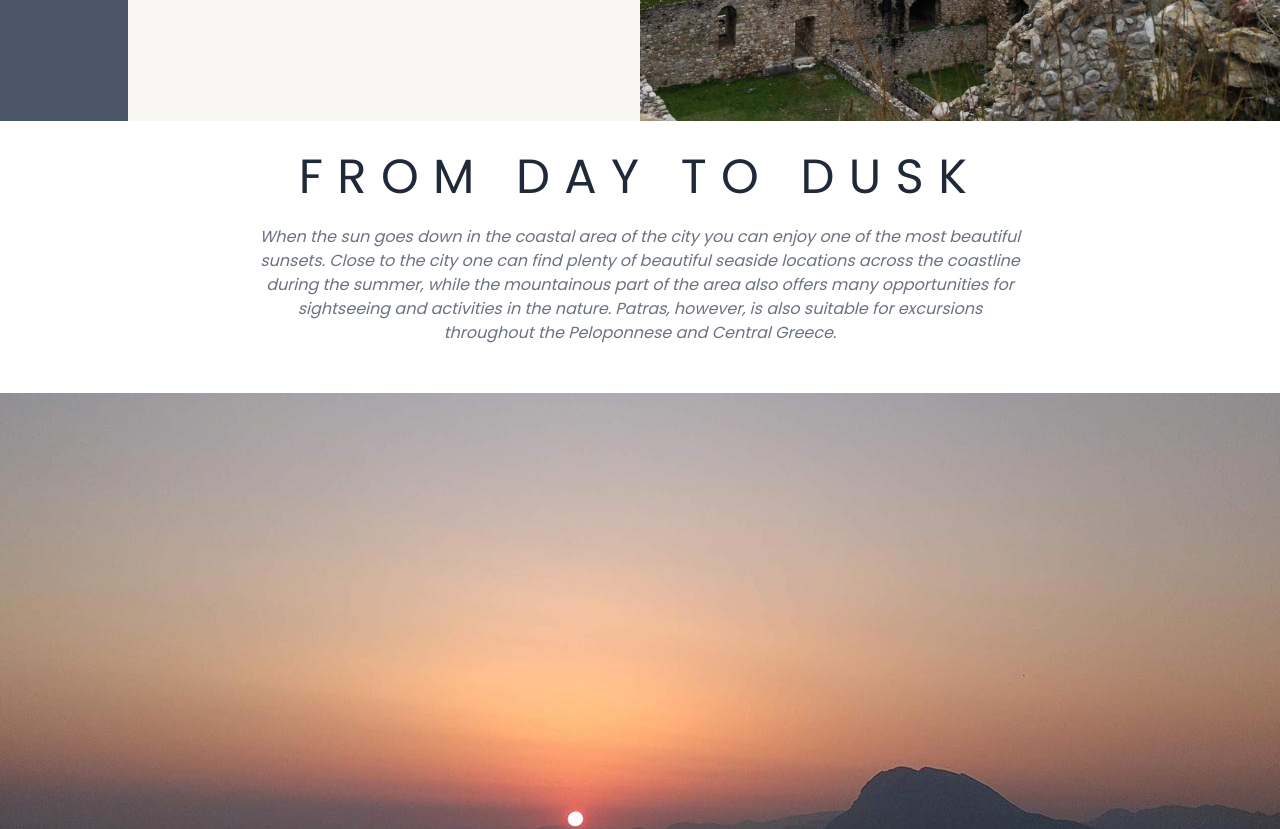
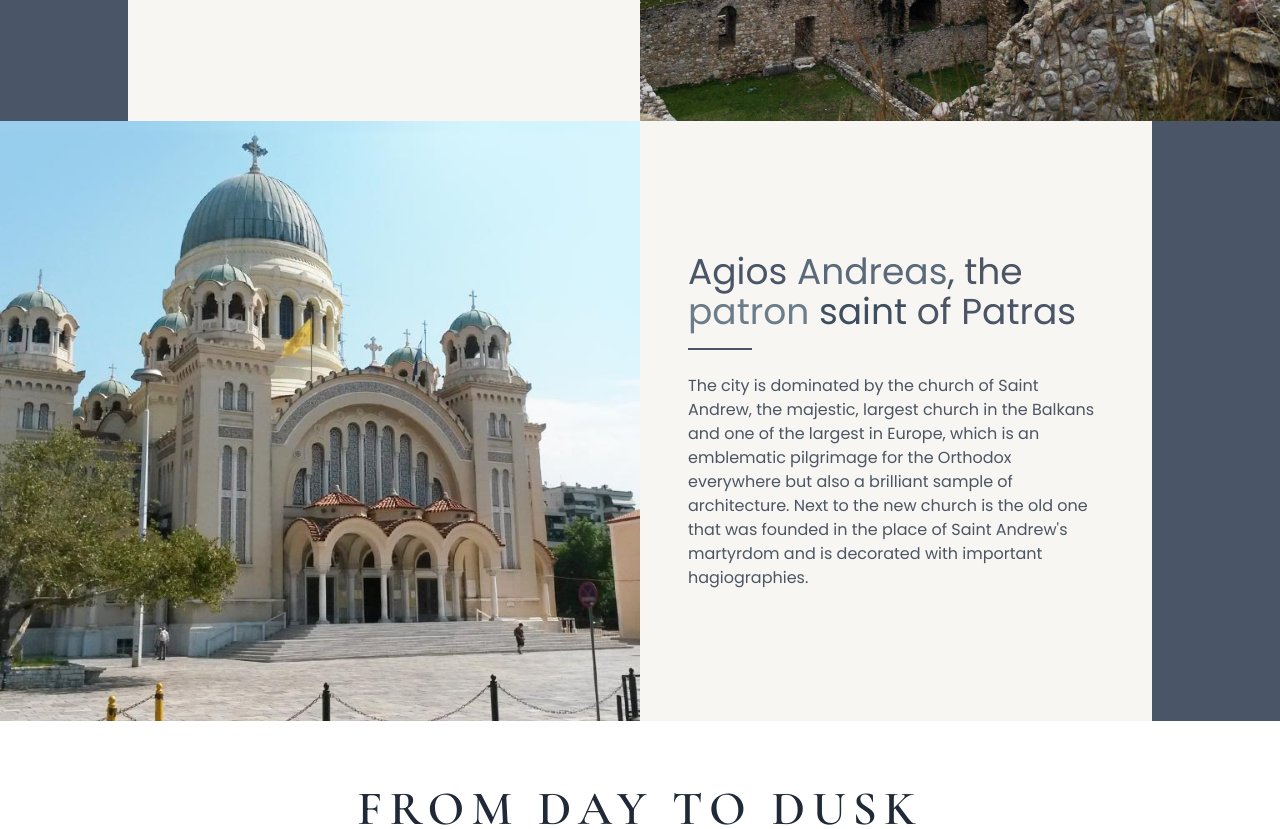
Before and after one commit to gkarabayas/SeaviewApartment-Rentals-Website, a React (Vite) app: page / in a window 1280 px wide. Shown: the part 8220-9049 px from the top of the page. Built offline with nearby package versions, Linux system fonts and the light colour scheme; a web font is replaced by a local one.

Commit message:
added agios andreas  section

```diff
--- a/src/components/PatrasExplore.tsx
+++ b/src/components/PatrasExplore.tsx
@@ -8,7 +8,7 @@ export function PatrasExplore() {
             {/* Section 1: Patras Greece - Full Width Hero with Bridge */}
             <section className="bg-white pt-8">
                 <div className="text-center max-w-4xl mx-auto px-4 mb-8 md:mb-12">
-                    <h2 className="text-3xl md:text-4xl lg:text-5xl font-light tracking-[0.3em] text-gray-800 mb-6 uppercase">
+                    <h2 className="text-2xl md:text-3xl lg:text-5xl font-semibold tracking-[0.15em] text-gray-800 mb-6 uppercase" style={{ fontFamily: "'Cormorant Garamond', serif" }}>
                         {t('patrasExplore.title')}
                     </h2>
                     <p className="text-sm md:text-base text-gray-500 leading-relaxed max-w-3xl mx-auto italic">
@@ -37,12 +37,12 @@ export function PatrasExplore() {
                     <div className="w-[42%] lg:w-[40%] bg-[#f8f6f2] flex items-center justify-center px-8 lg:px-12">
                         <div className="max-w-md py-12">
                             <h3 className="text-2xl lg:text-3xl xl:text-4xl font-light mb-4 leading-snug">
-                                <span className="text-[#4a5568]">Reveal </span>
-                                <span className="text-gray-600">the </span>
-                                <span className="text-[#5a6a7a]">secrets </span>
-                                <span className="text-gray-600">of </span>
-                                <span className="text-[#6b7c8a]">the </span>
-                                <span className="text-[#3d4f5f]">past</span>
+                                <span className="text-[#4a5568]">{t('patrasExplore.secretsTitle1')} </span>
+                                <span className="text-gray-600">{t('patrasExplore.secretsTitle2')} </span>
+                                <span className="text-[#5a6a7a]">{t('patrasExplore.secretsTitle3')} </span>
+                                <span className="text-gray-600">{t('patrasExplore.secretsTitle4')} </span>
+                                <span className="text-[#6b7c8a]">{t('patrasExplore.secretsTitle5')} </span>
+                                <span className="text-[#3d4f5f]">{t('patrasExplore.secretsTitle6')}</span>
                             </h3>
                             <div className="w-16 h-0.5 bg-[#4a5568] mb-6"></div>
                             <p className="text-sm lg:text-base text-gray-600 leading-relaxed">
@@ -69,12 +69,12 @@ export function PatrasExplore() {
                     {/* Content */}
                     <div className="bg-[#f8f6f2] px-6 py-10">
                         <h3 className="text-2xl sm:text-3xl font-light mb-4 leading-snug">
-                            <span className="text-[#4a5568]">Reveal </span>
-                            <span className="text-gray-600">the </span>
-                            <span className="text-[#5a6a7a]">secrets </span>
-                            <span className="text-gray-600">of </span>
-                            <span className="text-[#6b7c8a]">the </span>
-                            <span className="text-[#3d4f5f]">past</span>
+                            <span className="text-[#4a5568]">{t('patrasExplore.secretsTitle1')} </span>
+                            <span className="text-gray-600">{t('patrasExplore.secretsTitle2')} </span>
+                            <span className="text-[#5a6a7a]">{t('patrasExplore.secretsTitle3')} </span>
+                            <span className="text-gray-600">{t('patrasExplore.secretsTitle4')} </span>
+                            <span className="text-[#6b7c8a]">{t('patrasExplore.secretsTitle5')} </span>
+                            <span className="text-[#3d4f5f]">{t('patrasExplore.secretsTitle6')}</span>
                         </h3>
                         <div className="w-12 h-0.5 bg-[#4a5568] mb-5"></div>
                         <p className="text-sm text-gray-600 leading-relaxed">
@@ -93,10 +93,79 @@ export function PatrasExplore() {
                 </div>
             </section>
 
+            {/* Section 2.5: Agios Andreas - Same layout as Carnival (image left, content right) */}
+            <section className="relative overflow-hidden">
+                {/* Desktop Layout - Mirrored */}
+                <div className="hidden md:flex min-h-[500px] lg:min-h-[600px]">
+                    {/* Left Image Panel */}
+                    <div className="w-1/2 lg:w-1/2">
+                        <img
+                            src="/images/agios-andreas.jpg"
+                            alt={t('patrasExplore.andreasAlt')}
+                            className="w-full h-full object-cover"
+                        />
+                    </div>
+
+                    {/* Center Content Panel */}
+                    <div className="w-[42%] lg:w-[40%] bg-[#f8f6f2] flex items-center justify-center px-8 lg:px-12">
+                        <div className="max-w-md py-12">
+                            <h3 className="text-2xl lg:text-3xl xl:text-4xl font-light mb-4 leading-snug">
+                                <span className="text-[#4a5568]">{t('patrasExplore.andreasTitle1')} </span>
+                                <span className="text-[#5a6a7a]">{t('patrasExplore.andreasTitle2')}</span>
+                                <span className="text-gray-600">{t('patrasExplore.andreasTitle3')} </span>
+                                <span className="text-[#6b7c8a]">{t('patrasExplore.andreasTitle4')} </span>
+                                <span className="text-[#3d4f5f]">{t('patrasExplore.andreasTitle5')} </span>
+                                <span className="text-gray-600">{t('patrasExplore.andreasTitle6')} </span>
+                                <span className="text-[#4a5568]">{t('patrasExplore.andreasTitle7')}</span>
+                            </h3>
+                            <div className="w-16 h-0.5 bg-[#4a5568] mb-6"></div>
+                            <p className="text-sm lg:text-base text-gray-600 leading-relaxed">
+                                {t('patrasExplore.andreasDescription')}
+                            </p>
+                        </div>
+                    </div>
+
+                    {/* Right Decorative Panel - Muted Navy Blue (narrower) */}
+                    <div className="w-[8%] lg:w-[10%] bg-[#4a5568]"></div>
+                </div>
+
+                {/* Mobile Layout - Blue bar, title, text, then image */}
+                <div className="md:hidden">
+                    {/* Short muted navy decorative bar at top */}
+                    <div className="h-4 bg-[#4a5568]"></div>
+
+                    {/* Content */}
+                    <div className="bg-[#f8f6f2] px-6 py-10">
+                        <h3 className="text-2xl sm:text-3xl font-light mb-4 leading-snug">
+                            <span className="text-[#4a5568]">{t('patrasExplore.andreasTitle1')} </span>
+                            <span className="text-[#5a6a7a]">{t('patrasExplore.andreasTitle2')}</span>
+                            <span className="text-gray-600">{t('patrasExplore.andreasTitle3')} </span>
+                            <span className="text-[#6b7c8a]">{t('patrasExplore.andreasTitle4')} </span>
+                            <span className="text-[#3d4f5f]">{t('patrasExplore.andreasTitle5')} </span>
+                            <span className="text-gray-600">{t('patrasExplore.andreasTitle6')} </span>
+                            <span className="text-[#4a5568]">{t('patrasExplore.andreasTitle7')}</span>
+                        </h3>
+                        <div className="w-12 h-0.5 bg-[#4a5568] mb-5"></div>
+                        <p className="text-sm text-gray-600 leading-relaxed">
+                            {t('patrasExplore.andreasDescription')}
+                        </p>
+                    </div>
+
+                    {/* Image at bottom for mobile */}
+                    <div className="w-full h-[300px] sm:h-[350px]">
+                        <img
+                            src="/images/agios-andreas.jpg"
+                            alt={t('patrasExplore.andreasAlt')}
+                            className="w-full h-full object-cover"
+                        />
+                    </div>
+                </div>
+            </section>
+
             {/* Section 3: From Day to Dusk - Same style as Patras Greece */}
-            <section className="bg-white pt-8">
-                <div className="text-center max-w-4xl mx-auto px-4 mb-8 md:mb-12">
-                    <h2 className="text-3xl md:text-4xl lg:text-5xl font-light tracking-[0.3em] text-gray-800 mb-6 uppercase">
+            <section className="bg-white pt-12 md:pt-16">
+                <div className="text-center max-w-4xl mx-auto px-4 mb-10 md:mb-14">
+                    <h2 className="text-2xl md:text-3xl lg:text-5xl font-semibold tracking-[0.15em] text-gray-800 mb-6 uppercase" style={{ fontFamily: "'Cormorant Garamond', serif" }}>
                         {t('patrasExplore.duskTitle')}
                     </h2>
                     <p className="text-sm md:text-base text-gray-500 leading-relaxed max-w-3xl mx-auto italic">
@@ -131,10 +200,10 @@ export function PatrasExplore() {
                     <div className="w-[42%] lg:w-[40%] bg-[#f8f6f2] flex items-center justify-center px-8 lg:px-12">
                         <div className="max-w-md py-12">
                             <h3 className="text-2xl lg:text-3xl xl:text-4xl font-light mb-4 leading-snug">
-                                <span className="text-[#4a5568]">The </span>
-                                <span className="text-[#5a6a7a]">Carnival </span>
-                                <span className="text-gray-600">of </span>
-                                <span className="text-[#3d4f5f]">Patras</span>
+                                <span className="text-[#4a5568]">{t('patrasExplore.carnivalTitle1')} </span>
+                                <span className="text-[#5a6a7a]">{t('patrasExplore.carnivalTitle2')} </span>
+                                <span className="text-gray-600">{t('patrasExplore.carnivalTitle3')} </span>
+                                <span className="text-[#3d4f5f]">{t('patrasExplore.carnivalTitle4')}</span>
                             </h3>
                             <div className="w-16 h-0.5 bg-[#4a5568] mb-6"></div>
                             <p className="text-sm lg:text-base text-gray-600 leading-relaxed">
@@ -155,10 +224,10 @@ export function PatrasExplore() {
                     {/* Content */}
                     <div className="bg-[#f8f6f2] px-6 py-10">
                         <h3 className="text-2xl sm:text-3xl font-light mb-4 leading-snug">
-                            <span className="text-[#4a5568]">The </span>
-                            <span className="text-[#5a6a7a]">Carnival </span>
-                            <span className="text-gray-600">of </span>
-                            <span className="text-[#3d4f5f]">Patras</span>
+                            <span className="text-[#4a5568]">{t('patrasExplore.carnivalTitle1')} </span>
+                            <span className="text-[#5a6a7a]">{t('patrasExplore.carnivalTitle2')} </span>
+                            <span className="text-gray-600">{t('patrasExplore.carnivalTitle3')} </span>
+                            <span className="text-[#3d4f5f]">{t('patrasExplore.carnivalTitle4')}</span>
                         </h3>
                         <div className="w-12 h-0.5 bg-[#4a5568] mb-5"></div>
                         <p className="text-sm text-gray-600 leading-relaxed">
--- a/src/i18n/locales/en.json
+++ b/src/i18n/locales/en.json
@@ -180,11 +180,30 @@
     "title": "Patras Greece",
     "description": "Our apartment is located in Patras, the largest city in the Peloponnese, urban and commercial center of Western Greece. Just 2 hours from Athens, with its Port connecting it with the Ionian Islands and Italy and the imposing bridge, unique in its kind, connecting it with Central Greece.",
     "bridgeAlt": "Rio-Antirrio Bridge panoramic view",
+    "secretsTitle1": "Reveal",
+    "secretsTitle2": "the",
+    "secretsTitle3": "secrets",
+    "secretsTitle4": "of",
+    "secretsTitle5": "the",
+    "secretsTitle6": "past",
     "historyDescription": "Patras is a city with many attractions from its long and rich history, from prehistory up to today. The Prehistoric settlement of Voudeni, the Castle of Patras, the Roman Conservatory and the 'Apollon' Theater are just some of the monuments that can be visited, while the New Archaeological Museum of the city is perfect for a tour of the past.",
     "castleAlt": "Patras Castle ruins with Greek flag overlooking the city",
+    "andreasTitle1": "Agios",
+    "andreasTitle2": "Andreas",
+    "andreasTitle3": ", the",
+    "andreasTitle4": "patron",
+    "andreasTitle5": "saint",
+    "andreasTitle6": "of",
+    "andreasTitle7": "Patras",
+    "andreasDescription": "The city is dominated by the church of Saint Andrew, the majestic, largest church in the Balkans and one of the largest in Europe, which is an emblematic pilgrimage for the Orthodox everywhere but also a brilliant sample of architecture. Next to the new church is the old one that was founded in the place of Saint Andrew's martyrdom and is decorated with important hagiographies.",
+    "andreasAlt": "Church of Agios Andreas, the patron saint of Patras",
     "duskTitle": "From Day to Dusk",
     "duskDescription": "When the sun goes down in the coastal area of the city you can enjoy one of the most beautiful sunsets. Close to the city one can find plenty of beautiful seaside locations across the coastline during the summer, while the mountainous part of the area also offers many opportunities for sightseeing and activities in the nature. Patras, however, is also suitable for excursions throughout the Peloponnese and Central Greece.",
     "sunsetAlt": "Beautiful sunset view over the sea in Patras",
+    "carnivalTitle1": "The",
+    "carnivalTitle2": "Carnival",
+    "carnivalTitle3": "of",
+    "carnivalTitle4": "Patras",
     "carnivalDescription": "An institution that has its roots in antiquity has made the city famous and is one of the reasons to visit it. The Carnival is a series of cultural activities, parades, hidden treasure games, dances, spectacles and events that every year brings to the city fun, creativity, imagination and liveliness. To believe it, you must experience it!",
     "carnivalAlt": "Patras Carnival parade with colorful costumes and confetti"
   }
--- a/src/index.css
+++ b/src/index.css
@@ -1,5 +1,6 @@
 @import url('https://fonts.googleapis.com/css2?family=Poppins:wght@400;600;700&display=swap');
 @import url('https://fonts.googleapis.com/css2?family=Playfair+Display:ital,wght@0,400;0,600;1,400;1,600&display=swap');
+@import url('https://fonts.googleapis.com/css2?family=Cormorant+Garamond:ital,wght@0,300;0,400;0,500;0,600;1,400&subset=greek,latin&display=swap');
 
 @tailwind base;
 @tailwind components;
@@ -62,6 +63,7 @@
 }
 
 @layer components {
+
   /* Section styling */
   .section-light {
     @apply bg-white;
```
Also changed, not shown: src/i18n/locales/gr.json (+19 -0 lines), public/images/agios-andreas.jpg (added).
